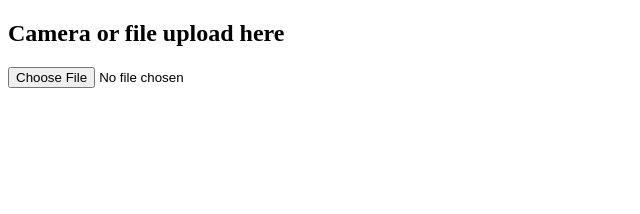
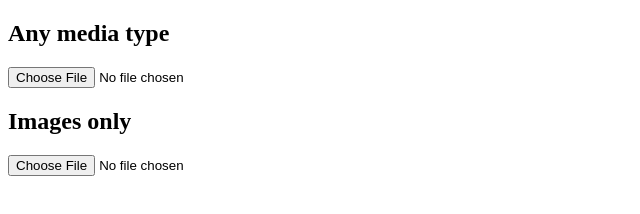
Before and after one commit to flytzen/CameraUpload, a plain HTML site: page index.html in a window 1280 px wide. Shown: the whole page, without its empty margins (0-640 px from the left). Drawn offline with Linux system fonts and the light colour scheme.

Commit message:
Images only

```diff
--- a/index.html
+++ b/index.html
@@ -9,8 +9,10 @@
       </head>
       <body>
       <form>
-        <h2>Camera or file upload here</h2>
+        <h2>Any media type</h2>
         <input type="file" accept="media/*;camera">
+        <h2>Images only</h2>
+        <input type="file" accept="image/*;camera">
       </form>
 
       </body>
```
